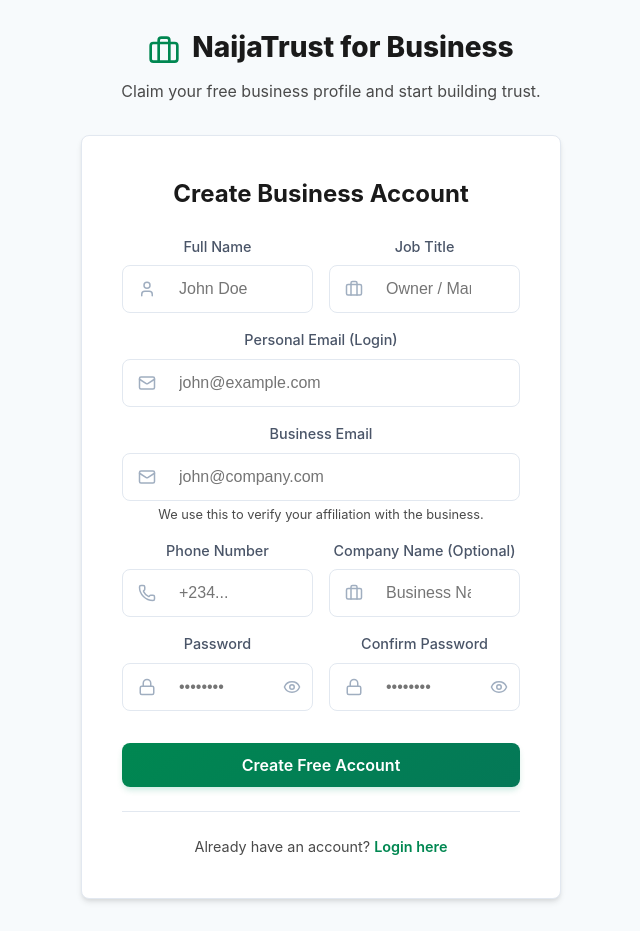
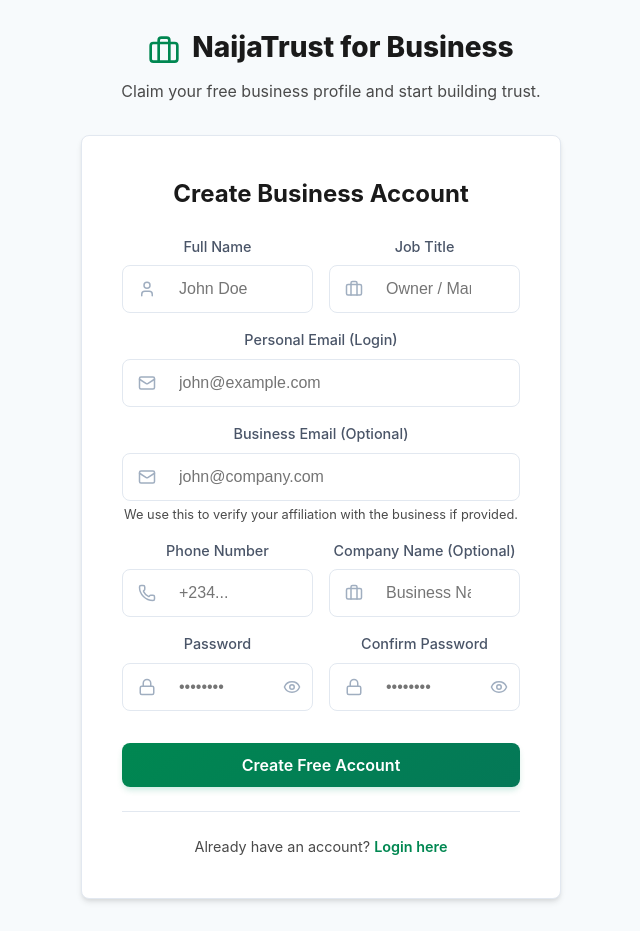
Before and after one commit to kruzeskywalker/naijatrust-production, a React (Vite) app in the folder frontend/: page /business/signup in a window 1280 px wide. Shown: the whole page, without its empty margins (309-949 px from the left). Built offline with nearby package versions, Linux system fonts and the light colour scheme; no server answers; a web font is replaced by a local one.

Commit message:
Make business email optional across all business registration and claiming forms

```diff
--- a/frontend/src/pages/business/BusinessSignup.jsx
+++ b/frontend/src/pages/business/BusinessSignup.jsx
@@ -141,7 +141,7 @@
                         </div>
 
                         <div className="form-group">
-                            <label>Business Email</label>
+                            <label>Business Email (Optional)</label>
                             <div className="input-wrapper">
                                 <Mail size={18} />
                                 <input
@@ -150,10 +150,9 @@
                                     placeholder="john@company.com"
                                     value={formData.businessEmail}
                                     onChange={handleChange}
-                                    required
                                 />
                             </div>
-                            <small className="hint">We use this to verify your affiliation with the business.</small>
+                            <small className="hint">We use this to verify your affiliation with the business if provided.</small>
                         </div>
 
                         <div className="form-row">
--- a/frontend/src/pages/business/ClaimBusiness.jsx
+++ b/frontend/src/pages/business/ClaimBusiness.jsx
@@ -202,15 +202,14 @@
                         {!success && (
                             <form onSubmit={handleClaimSubmit}>
                                 <div className="form-group">
-                                    <label>Official Business Email</label>
+                                    <label>Official Business Email (Optional)</label>
                                     <input
                                         type="email"
-                                        required
                                         className="form-control"
                                         value={claimForm.businessEmail}
                                         onChange={e => setClaimForm({ ...claimForm, businessEmail: e.target.value })}
                                     />
-                                    <small className="text-gray-500 text-xs">We'll send verification details here.</small>
+                                    <small className="text-gray-500 text-xs">We'll send verification details here if provided.</small>
                                 </div>
 
                                 <div className="form-group">
```
Also changed, not shown: 2 other files (tests, documents, lock files or other folders).
